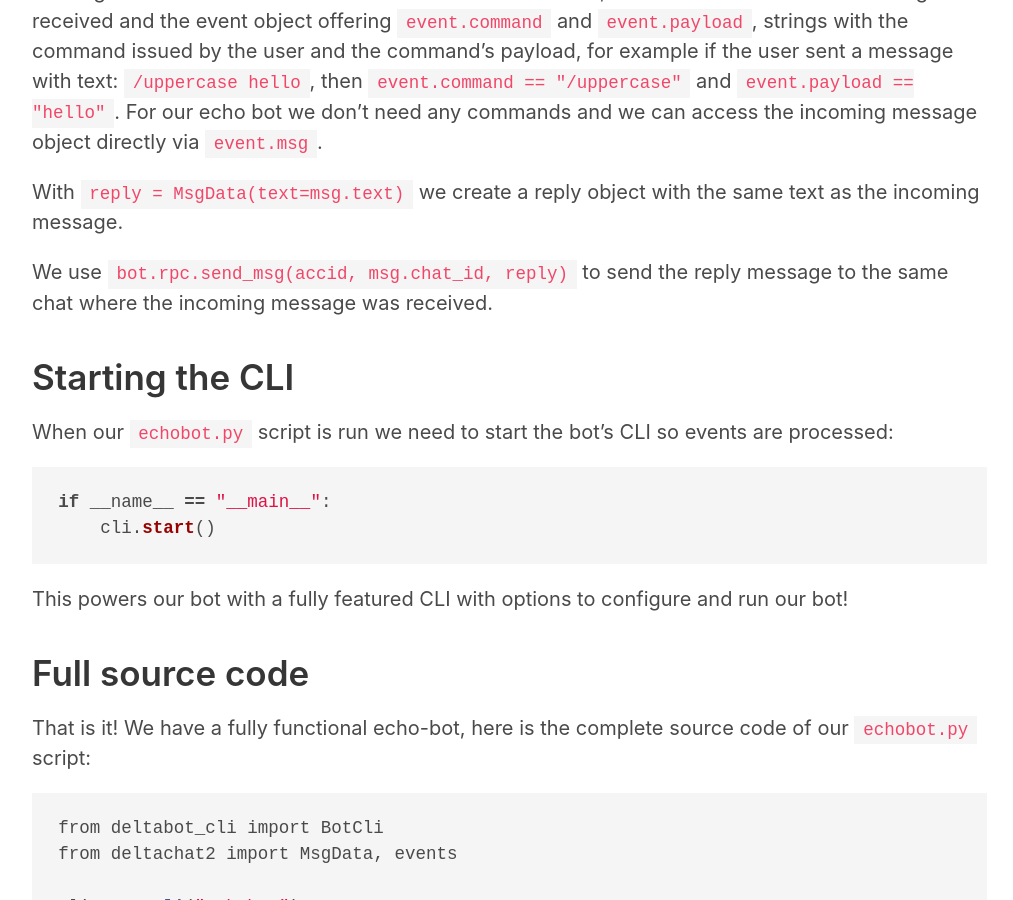
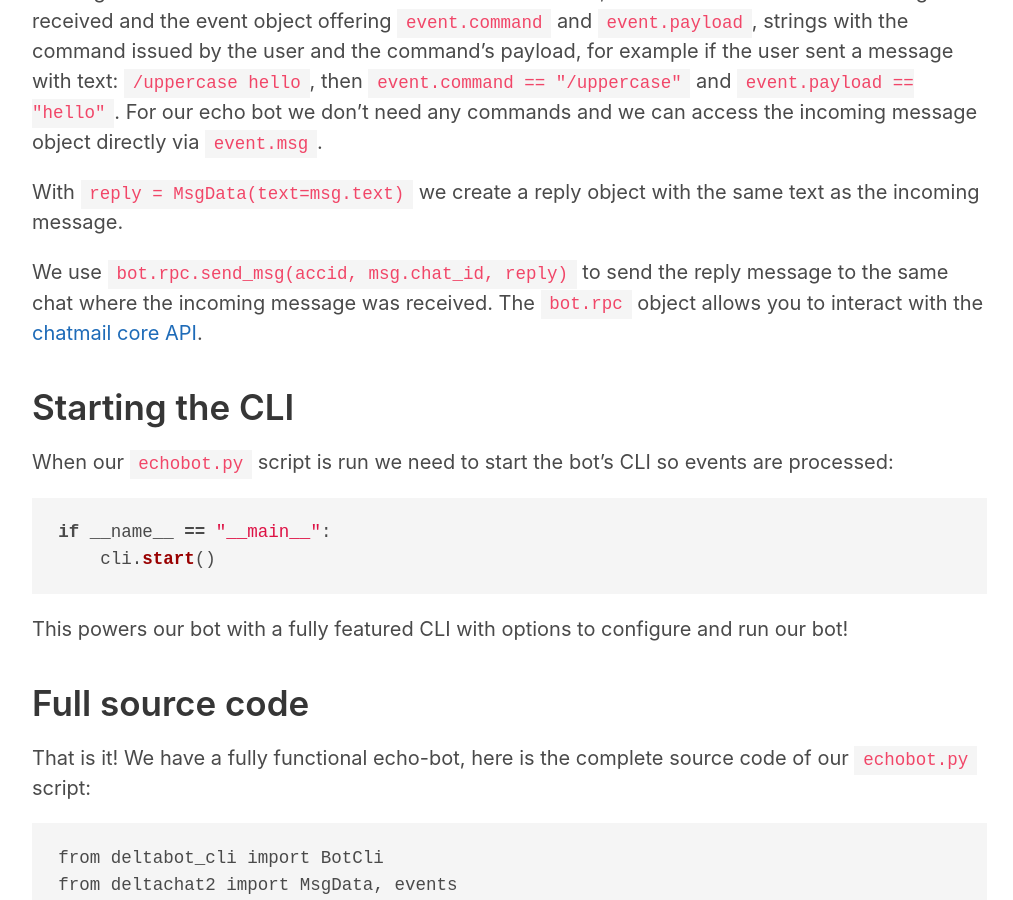
Before and after one commit to deltachat-bot/bot-pages, a Jekyll site: the page built from quickstart.md, in a window 1280 px wide and 900 px high, scrolled down 1927 px. Shown: the whole window, without its empty margins (229-1242 px from the left). Built offline with Jekyll 4.4.1, drawn with Linux system fonts in a browser that asks for light colours.

Commit message:
tweak qickstart

```diff
--- a/quickstart.md
+++ b/quickstart.md
@@ -82,7 +82,8 @@ with the same text as the incoming message.
 
 We use `bot.rpc.send_msg(accid, msg.chat_id, reply)` to send the
 reply message to the same chat where the incoming message was
-received.
+received. The `bot.rpc` object allows you to interact with the
+[chatmail core API](https://github.com/chatmail/core/blob/main/deltachat-jsonrpc/src/api.rs).
 
 ## Starting the CLI
 
```
